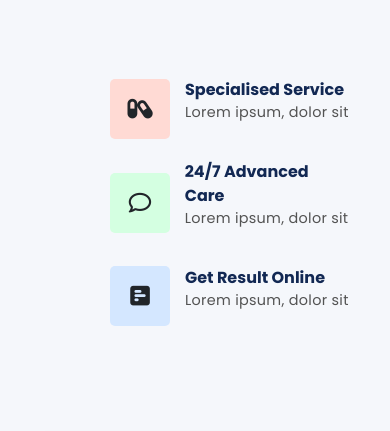
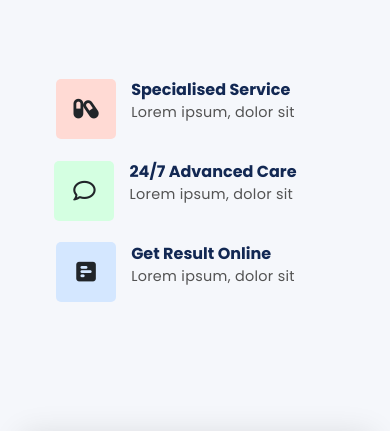
Before and after one commit to aslan12122/hospital, a plain HTML site: page index.html in a window 390 px wide. Shown: the part 648-1079 px from the top of the page. Drawn offline with nearby package versions, Linux system fonts and the light colour scheme.

Commit message:
change what-we-provide responsive

```diff
--- a/asets/style/style.css
+++ b/asets/style/style.css
@@ -138,15 +138,25 @@ ul{
     /* margin-left: 150px; */
     display: grid;
     grid-template-columns: 1fr 1fr 1fr;
+    display : flex ;
+    justify-content: space-around;
 
 }
+/* Small devices (landscape phones, less than 768px) */
+@media (max-width: 670px) {
+    .what-we-provide {
+        display : flex ;
+        flex-direction: column;
+        align-items: center;
+    }
+}
+
 .w-info-box{
 
     display: flex;
     /* justify-content: space-between; */
     justify-content: flex-start;
     align-items: center;
-    margin-left: 110px;
 
 }
 .w-info-icon{
```
Also changed, not shown: index.html (+0 -1 lines).
